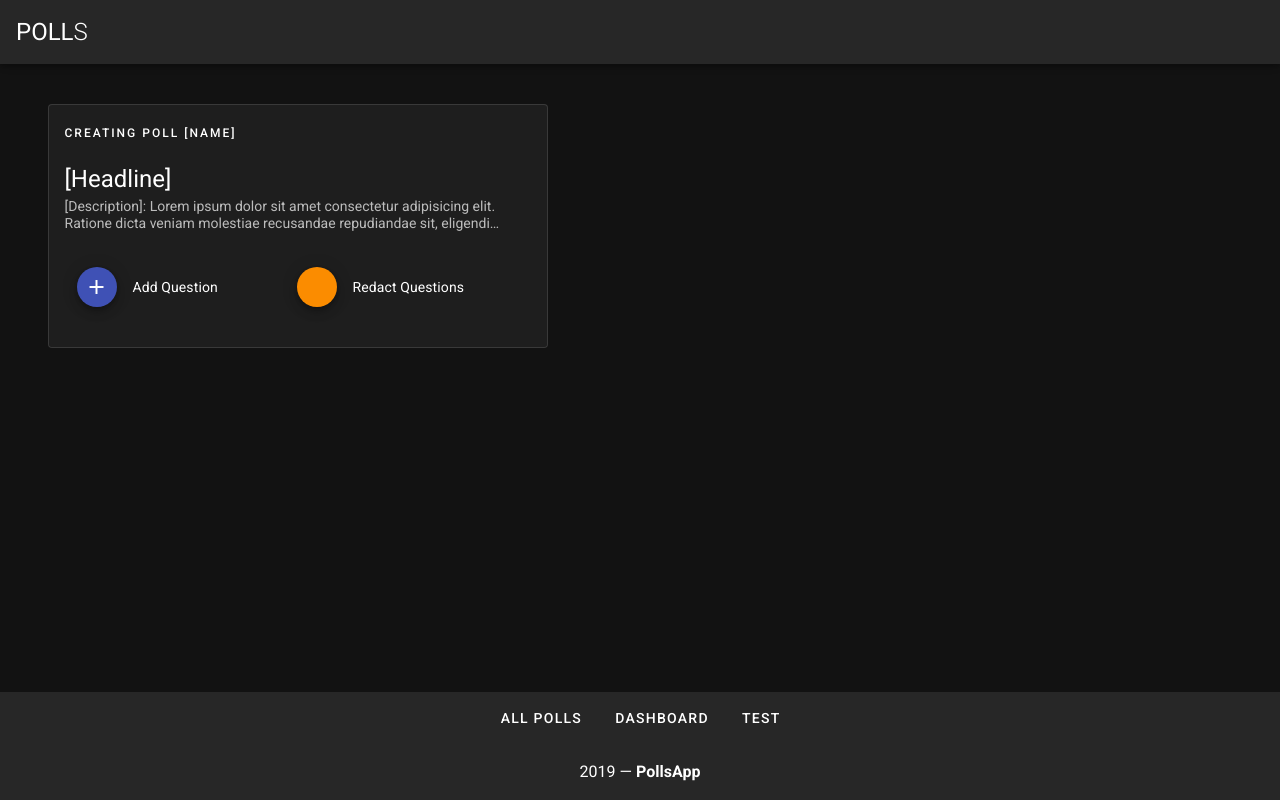
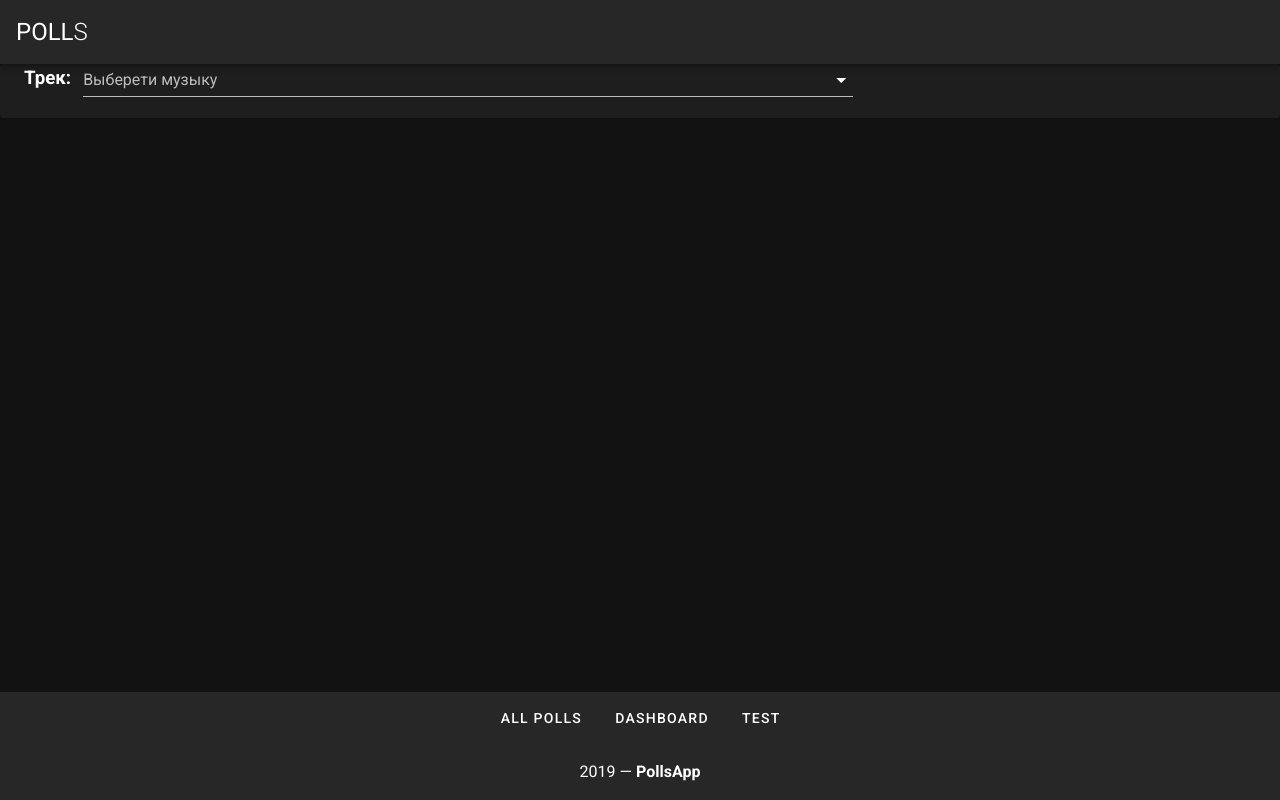
Before and after one commit to Andromsikk/kvantoriada, a Vue app: page /test in a window 1280 px wide. Built offline with nearby package versions, Linux system fonts and the light colour scheme.

Commit message:
нормально вылезают менюшки карточки, начал делать форму регистрации

```diff
--- a/src/components/Admin.vue
+++ b/src/components/Admin.vue
@@ -38,87 +38,53 @@
                 <v-slider
                 v-model="slider"
                 thumb-label
-                class="pl-1 ma-0"
+                class="ma-0"
                 ></v-slider>
 
         </v-container>
+
     </section>
 
 
-    <v-card-actions>
-         <v-card-text class="py-0">
-        <h3>Ваш тариф</h3>
-        </v-card-text>
+        <section>
+              <v-expansion-panels
+        v-model="panel"
+        :disabled="disabled"
+        multiple
+      >
+        <v-expansion-panel>
+          <v-expansion-panel-header>Ваш тариф</v-expansion-panel-header>
+          <v-expansion-panel-content>
+            Some content
+          </v-expansion-panel-content>
+        </v-expansion-panel>
 
+        <v-expansion-panel>
+          <v-expansion-panel-header>Счет на оплату</v-expansion-panel-header>
+          <v-expansion-panel-content>
+            Some content
+          </v-expansion-panel-content>
+        </v-expansion-panel>
 
-        <v-spacer></v-spacer>
-        <v-btn
-            icon
-            @click="show = !show"
-        >
-            <v-icon>{{ show ? 'mdi-chevron-up' : 'mdi-chevron-down' }}</v-icon>
-        </v-btn>
-    </v-card-actions>
+        <v-expansion-panel>
+          <v-expansion-panel-header>Квитанции на оплату</v-expansion-panel-header>
+          <v-expansion-panel-content>
+            Some content
+          </v-expansion-panel-content>
+        </v-expansion-panel>
+      </v-expansion-panels>
+
+        </section>
 
 
 
 
-    <v-expand-transition>
-      <div v-show="show">
-        <v-divider></v-divider>
-        <v-card-text>
-          I'm a thing. But
-        </v-card-text>
-            </div>
-    </v-expand-transition>
-
-    <v-card-actions>
-          <v-card-text class="py-0">
-        <h3>Счет на Оплату</h3>
-        </v-card-text>
-
-         <v-spacer></v-spacer>
-        <v-btn
-                icon
-                @click="show2 = !show2"
-            >
-                <v-icon>{{ show2 ? 'mdi-chevron-up' : 'mdi-chevron-down' }}</v-icon>
-            </v-btn>
-    </v-card-actions>
 
 
 
-    <v-expand-transition>
-        <div v-show="show2">
-        <v-divider></v-divider>
-        <v-card-text>
-        I'm a thing. But
-        </v-card-text>
-        </div>
-    </v-expand-transition>
 
-    <v-card-actions>
-          <v-card-text class="py-0">
-        <h3>Счета Квитанции</h3>
-        </v-card-text>
 
-         <v-spacer></v-spacer>
-        <v-btn
-                icon
-                @click="show3 = !show3"
-            >
-                <v-icon>{{ show3 ? 'mdi-chevron-up' : 'mdi-chevron-down' }}</v-icon>
-            </v-btn>
-    </v-card-actions>
 
-     <v-expand-transition>
-        <div v-show="show3">
-        <v-divider></v-divider>
-        <v-card-text>
-        I'm a thing. But
-        </v-card-text>
-        </div>
-    </v-expand-transition>
 
 
 
--- a/src/components/Index.vue
+++ b/src/components/Index.vue
@@ -20,23 +20,47 @@
             >
               <v-flex xs-2>
                 <v-card flat>
-                  <v-form>
-                    <v-col cols="12" sm="12" md="12">
-                      <v-text-field label="Username" required></v-text-field>
-                    </v-col>
-                    <v-col cols="12" sm="12" md="12">
-                      <v-text-field label="Password" required></v-text-field>
-                    </v-col>
-                    <v-card-actions>
-                      <v-btn primary large block>Login</v-btn>
-                    </v-card-actions>
-                  </v-form>
+
+
+
+
+                      <v-form>
+                        <v-container fluid>
+                          <v-row>
+
+                            <v-col cols="12" sm="6">
+                              <v-text-field
+                                v-model="password"
+                                :append-icon="show1 ? 'mdi-eye' : 'mdi-eye-off'"
+                                :rules="[rules.required, rules.min]"
+                                :type="show1 ? 'text' : 'password'"
+                                name="input-10-1"
+                                label="пароль"
+                                hint="At least 4 characters"
+                                counter
+                                @click:append="show1 = !show1"
+                              ></v-text-field>
+                            </v-col>
+
+
+
+
+                          </v-row>
+                        </v-container>
+                      </v-form>
+
+
+
+
+
+
                 </v-card>
               </v-flex>
             </v-layout>
           </v-flex>
         </v-layout>
       </v-col>
+
       <v-spacer></v-spacer>
       <v-col cols="12" sm="8" md="8">
         <v-timeline :dense="$vuetify.breakpoint.smAndDown">
@@ -123,14 +147,33 @@
   </v-container>
 </template>
 
-<script>
-  export default {
-    data: () => ({}),
-  }
-</script>
+
+
 
 <style>
   .v-application .mb-6 {
     margin-bottom: 26px !important;
   }
 </style>
+
+
+
+<script>
+
+
+
+  export default {
+    data () {
+      return {
+        show1: false,
+
+        password: '',
+        rules: {
+          required: value => !!value || 'Required.',
+          min: v => v.length >= 4 || 'Min 4 characters',
+          emailMatch: () => ('The email and password you entered don\'t match'),
+        },
+      }
+    },
+  }
+</script>
--- a/src/components/Test.vue
+++ b/src/components/Test.vue
@@ -1,179 +1,41 @@
+
 <template>
-<v-container>
-  <v-row>
-  <v-card
-    class="mt-10"
-    max-width="500"
-    outlined
-  >
-    <v-list-item three-line>
-      <v-list-item-content>
-        <div class="overline mb-4">Creating Poll [name]</div>
-        <v-list-item-title class="headline mb-1">[Headline]</v-list-item-title>
-        <v-list-item-subtitle>[Description]: Lorem ipsum dolor sit amet consectetur adipisicing elit. Ratione dicta veniam molestiae recusandae repudiandae sit, eligendi exercitationem neque similique aliquam voluptatibus, culpa itaque consequatur officia magni corrupti dolorem necessitatibus nostrum.</v-list-item-subtitle>
-      </v-list-item-content>
-    </v-list-item>
-
-    <v-card-actions>
-      <v-btn
-     class="ml-5"
-     small
-     fab
-     dark
-     color="indigo"
-     @click="dialog = !dialog">
-        <v-icon dark>mdi-plus</v-icon>
-      </v-btn>
-        <v-card-text> Add Question</v-card-text>
-<v-speed-dial
-      class="mt-8"
-      v-model="fab"
-      :top="top"
-      :bottom="bottom"
-      :right="right"
-      :left="left"
-      :direction="direction"
-      :open-on-hover="hover"
-      :transition="transition"
-    >
-      <template v-slot:activator>
-        <v-btn
-          v-model="fab"
-          color="warning"
-          small
-          dark
-          fab
-        >
-          <v-icon v-if="fab">mdi-close</v-icon>
-          <v-icon v-else>mdi-settings</v-icon>
-        </v-btn>
-      </template>
-      <v-btn
-        fab
-        dark
-        small
-        color="green"
-      >
-        <v-icon>mdi-pencil</v-icon>
-      </v-btn>
-
-      <v-btn
-        fab
-        dark
-        small
-        color="red"
-      >
-        <v-icon>mdi-delete</v-icon>
-      </v-btn>
-    </v-speed-dial>
-
-      <v-card-text class="pl-0">Redact Questions</v-card-text>
-    </v-card-actions>
 
 
-     <v-dialog v-model="dialog" max-width="400px">
-          <v-card class="pt-10">
-            <v-card-text>
-                <v-form
-                ref="form"
-                v-model="valid"
-                :lazy-validation="lazy"
-                >
-              <v-text-field
-              clear-icon="mdi-close-circle"
-              clearable
-              :rules="formIsValid"
-              v-model="Quest"
-              label="Question"
-              type="text"
-              @click:clear="clearMessage"
-              ></v-text-field>
-              <v-btn
-               class="mr-10" color="indigo"
-              @click="submit()">Add</v-btn>
-              <v-btn color="indigo"
-              @click="reset();dialog=false">Close</v-btn>
-                </v-form>
-            </v-card-text>
+                <v-card flat>
 
-            <v-card-actions>
-              <v-spacer></v-spacer>
+        <v-col class="d-flex ma-0 pa-0 algin-center" cols="12" sm="8">
+            <h3 class=" pl-6">Трек:</h3>
+            <v-select
+            :items="items"
+            label="Выберети музыку"
+            class="ma-0 pa-0 ml-3 "
+            ></v-select>
+        </v-col>
 
 
-            </v-card-actions>
-          </v-card>
-        </v-dialog>
+                </v-card>
+</template>
 
-    <v-list>
-      <v-list-item
-       v-for="item in items"
-        :key="item">
-       <v-list-item-content>
-            <v-list-item-title v-text="item"></v-list-item-title>
-          </v-list-item-content>
-      </v-list-item>
-    </v-list>
 
-  </v-card>
 
-  </v-row>
 
-</v-container>
-</template>
+
+<script>
+  /*export default {
+    data: () => ({
+      items: ['Колесо обозрения', 'Сцена', 'Радио', 'Освещение','Умная грядка','Admin'],
+    }),
+  }*/
+</script>
+
+
 
 
 <script>
   export default {
-    data () {
-
-      return {
-      direction: 'bottom',
-      fab: false,
-      fling: false,
-      hover: false,
-      tabs: null,
-      top: false,
-      right: true,
-      bottom: true,
-      left: false,
-      transition: 'slide-y-reverse-transition',
-        dialog: false,
-        message:null,
-        n:0,
-        items:[],
-        formIsValid: [
-          (v) => !!v || 'Field is required'
-        ]
-      }
-    },
-
-
-
-
-    methods: {
-    clearMessage () {
-        this.message = ''
-      },
-    reset () {
-        this.$refs.form.reset();
-    },
-    submit() {
-      if(this.$refs.form.validate()) {
-        this. items.push(this.Quest);
-        this.$refs.form.reset();
-      }
-    }
-    },
-    }
-
-  </script>
-
-  <style>
-  /* This is for documentation purposes and will not be needed in your application */
-  #create .v-speed-dial {
-    position: absolute;
+    data: () => ({
+      items: ['Колесо обозрения', 'Сцена', 'Радио', 'Освещение','Умная грядка','Admin'],
+    }),
   }
-  #create .v-btn--floating {
-    position: relative;
-  }
-</style>
+</script>
```
